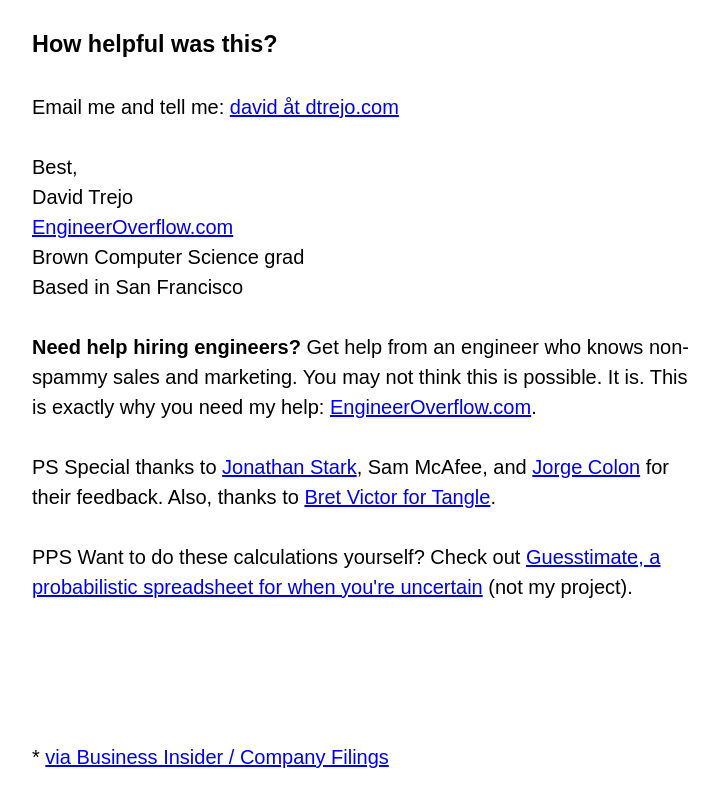
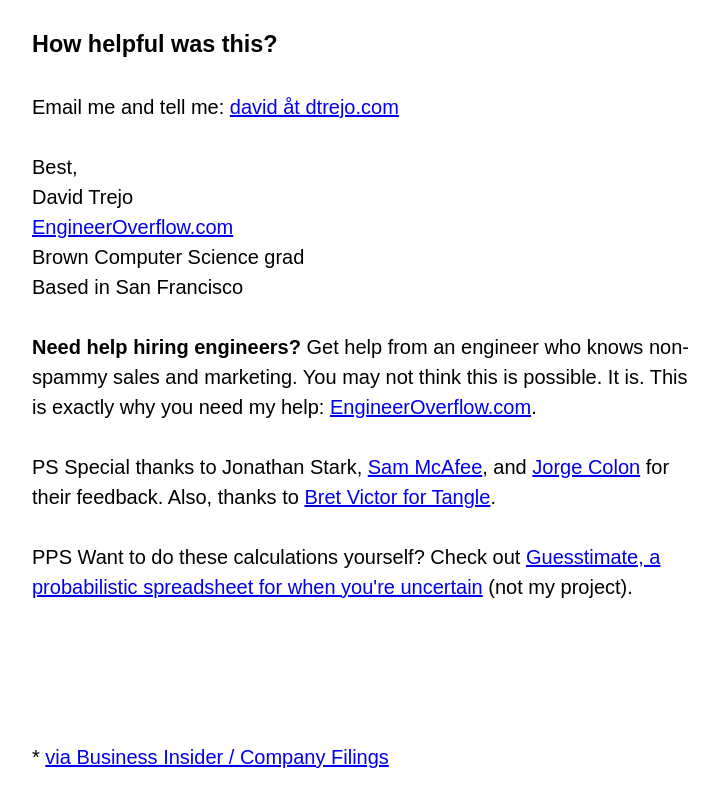
Before and after one commit to DTrejo/engineerworth.com, a website: page public/index.html in a window 1280 px wide. Shown: the part 3710-4502 px from the top of the page, without its empty margins (278-996 px from the left). Drawn offline with nearby package versions, Linux system fonts and the light colour scheme; files that its build step writes are made by us from their sources.

Commit message:
link to sam

```diff
--- a/public/index.html
+++ b/public/index.html
@@ -244,7 +244,7 @@
   <!-- I'm an engineer who helps CTOs hire engineers. I market in pleasant way that's not spammy and not salesy—it turns out that other engineers love this. -->
 </p>
 
-<p>PS Special thanks to <a href="https://jonathanstark.com/">Jonathan Stark</a>, Sam McAfee, and <a href="https://www.linkedin.com/in/2upmedia">Jorge Colon</a> for their feedback. Also, thanks to <a href="http://worrydream.com/Tangle/">Bret Victor for Tangle</a>.</p>
+<p>PS Special thanks to <!-- <a href="https://jonathanstark.com/"> -->Jonathan Stark<!-- </a> -->, <a href="http://12weekmvp.com/">Sam McAfee</a>, and <a href="https://www.linkedin.com/in/2upmedia">Jorge Colon</a> for their feedback. Also, thanks to <a href="http://worrydream.com/Tangle/">Bret Victor for Tangle</a>.</p>
 
 <p>PPS Want to do these calculations yourself? Check out <a href="https://www.getguesstimate.com/">Guesstimate, a probabilistic spreadsheet for when you're uncertain</a> (not my project).</p>
 
```
